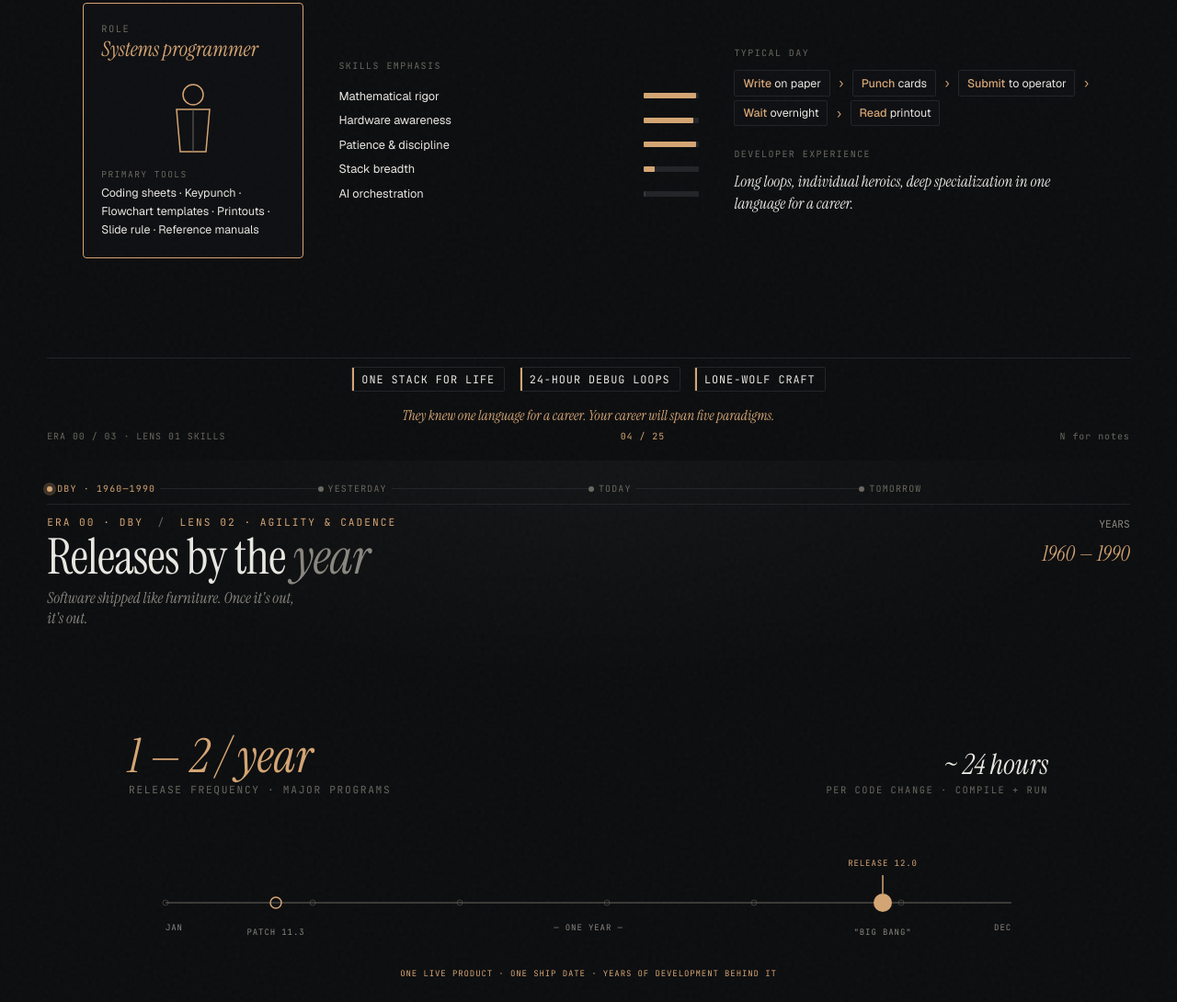
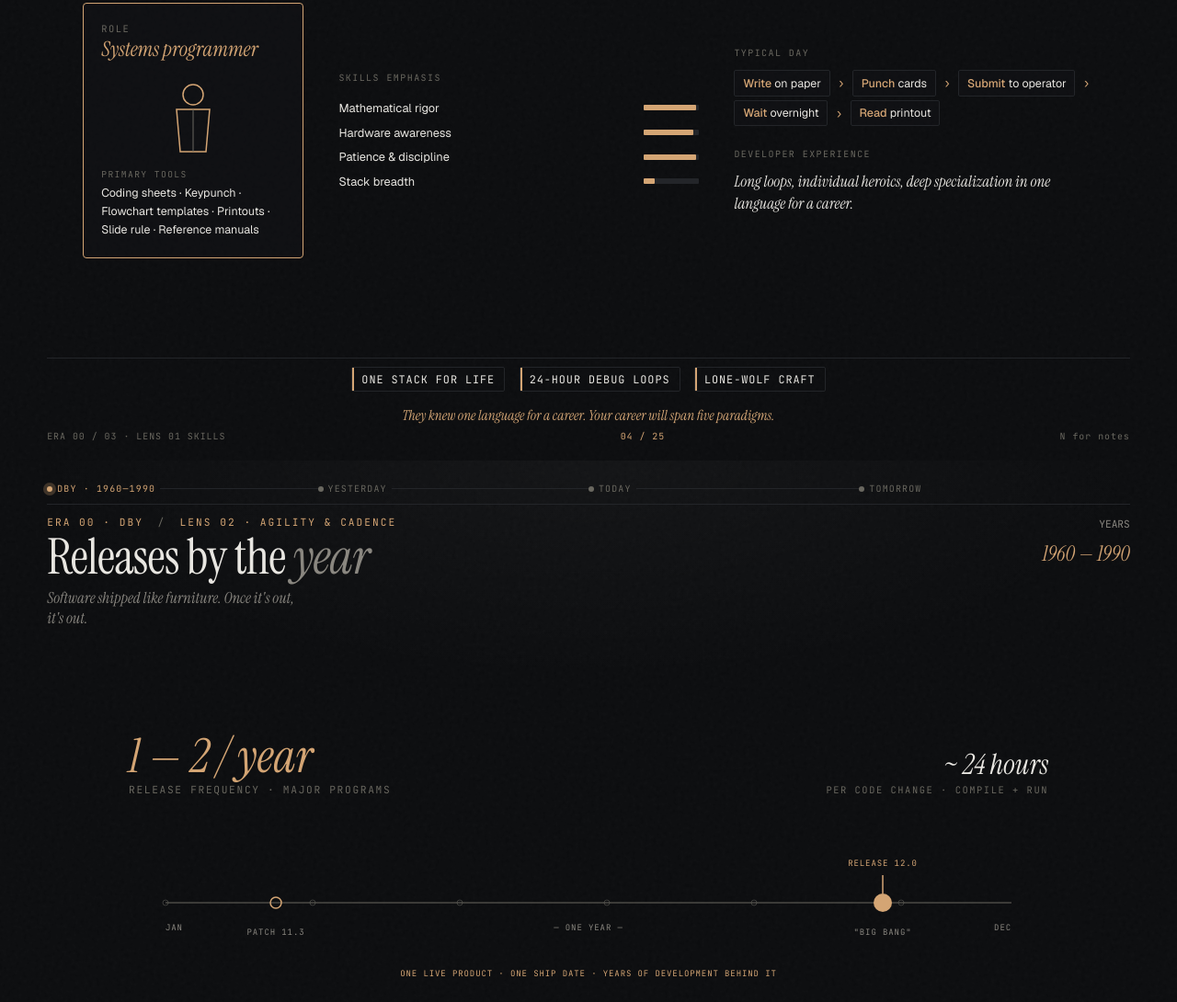
Before and after one commit to leybzon/software-dev-timeline, a plain HTML site: page software-deck.html in a window 1280 px wide. Shown: the part 2699-3789 px from the top of the page at 92% size. Drawn offline with nearby package versions, Linux system fonts and the light colour scheme.

Commit message:
Remove anachronistic AI orchestration skill bar from DBY and Yesterday eras

```diff
--- a/software-deck.html
+++ b/software-deck.html
@@ -537,7 +537,6 @@
         <div class="skill-row"><div class="skill-name">Hardware awareness</div><div class="skill-bar-track"><div class="skill-bar-fill" style="width: 90%"></div></div></div>
         <div class="skill-row"><div class="skill-name">Patience &amp; discipline</div><div class="skill-bar-track"><div class="skill-bar-fill" style="width: 95%"></div></div></div>
         <div class="skill-row"><div class="skill-name">Stack breadth</div><div class="skill-bar-track"><div class="skill-bar-fill" style="width: 20%"></div></div></div>
-        <div class="skill-row"><div class="skill-name">AI orchestration</div><div class="skill-bar-track"><div class="skill-bar-fill zero" style="width: 2%"></div></div></div>
       </div>
       <div class="day-flow">
         <div class="day-label">TYPICAL DAY</div>
@@ -865,7 +864,6 @@
         <div class="skill-row"><div class="skill-name">OOP &amp; design patterns</div><div class="skill-bar-track"><div class="skill-bar-fill" style="width: 85%"></div></div></div>
         <div class="skill-row"><div class="skill-name">Process discipline</div><div class="skill-bar-track"><div class="skill-bar-fill" style="width: 80%"></div></div></div>
         <div class="skill-row"><div class="skill-name">Cross-functional breadth</div><div class="skill-bar-track"><div class="skill-bar-fill" style="width: 30%"></div></div></div>
-        <div class="skill-row"><div class="skill-name">AI orchestration</div><div class="skill-bar-track"><div class="skill-bar-fill zero" style="width: 2%"></div></div></div>
       </div>
       <div class="day-flow">
         <div class="day-label">TYPICAL DAY</div>
```
